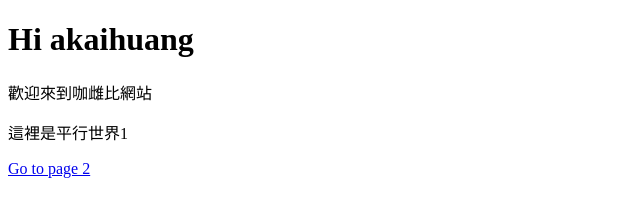
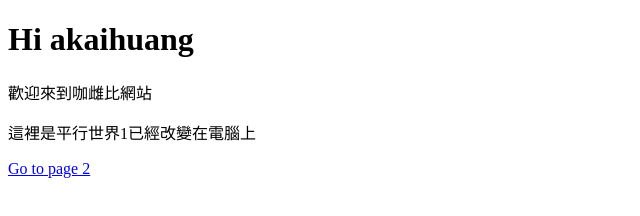
Before and after one commit to akaiHuang/my-react-app, a Gatsby site: page / in a window 1280 px wide. Shown: the whole page, without its empty margins (0-640 px from the left). Built offline with nearby package versions, Linux system fonts and the light colour scheme; Gatsby itself is replaced by a stand-in of ours.

Commit message:
平行世界1改變在電腦上

```diff
--- a/src/pages/index.js
+++ b/src/pages/index.js
@@ -5,7 +5,7 @@ const IndexPage = () => (
   <div>
     <h1>Hi akaihuang</h1>
     <p>歡迎來到咖雌比網站</p>
-    <p>這裡是平行世界1</p>
+    <p>這裡是平行世界1已經改變在電腦上</p>
     <Link to="/page-2/">Go to page 2</Link>
   </div>
 )
```
